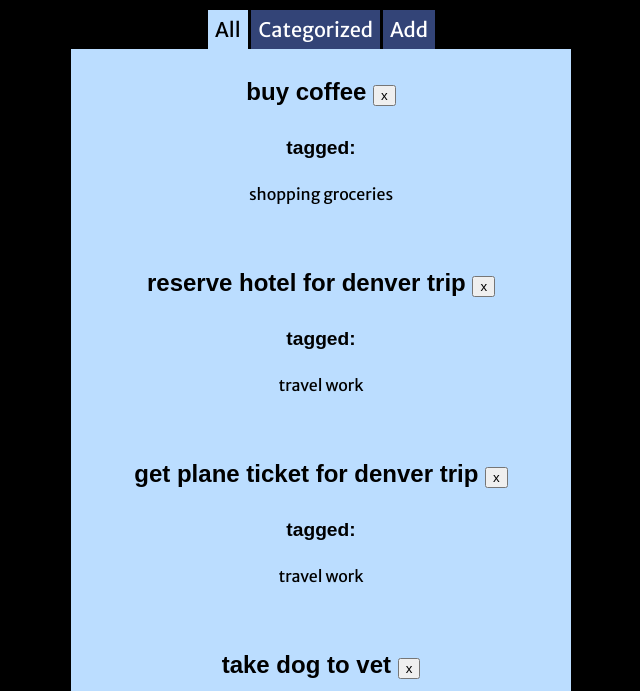
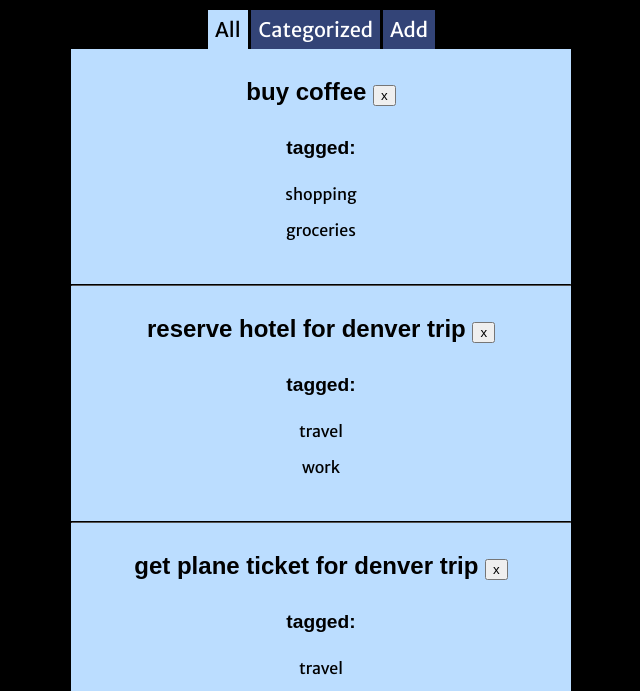
Before and after one commit to tazal/CSCI344-Project-3, a plain HTML site: page index.html in a window 1280 px wide. Shown: the part 95-786 px from the top of the page, without its empty margins (319-959 px from the left). Drawn offline with nearby package versions, Linux system fonts and the light colour scheme; a web font is replaced by a local one.

Commit message:
Tab 1 complete.

```diff
--- a/javascripts/app/main.js
+++ b/javascripts/app/main.js
@@ -6,6 +6,7 @@
     main = function () {
       var stack = [],
         i = 0,
+        firstTabCounter = 0,
         setUpClickHandler = function (anchor) {
           anchor.click(function () {
             var target = $(this).attr("href");
@@ -22,16 +23,17 @@
 
         //populates All tab
         todos.forEach(function (todo) {
-          $("#tab1").append("<div class='todo'><h3>" + todo.description + " <button class='destroy'>x</button></h3>" + "<h4>tagged: </h4><p>");
+          $("#tab1").append("<div id='todos" + firstTabCounter + "'></div>")
+          $("#tab1 #todos" + firstTabCounter).append("<h3>" + todo.description + " <button class='destroy'>x</button></h3>" + "<h4>tagged: </h4>");
           todo.categories.forEach(function (category) {
-            $("#tab1").append(category + " ");
+            $("#tab1 #todos" + firstTabCounter).append("<p>" + category + "</p>");
           });
-          $("#tab1").append("</p><br /></div>");
+          $("#tab1 #todos" + firstTabCounter).append("<br /><hr />");
+          firstTabCounter += 1;
         });
 
         $('body').on("click", ".destroy", function () {
-          $(this).parent().parent().fadeOut();
-          console.log("clicked");
+          $(this).parent().parent().remove();
         });
         //end All tab
 
--- a/stylesheets/style.css
+++ b/stylesheets/style.css
@@ -29,6 +29,10 @@ p {
 
 h1, h3, h4 {
   font-family: "Inder", sans-serif;
+}
+
+hr {
+  border-color: #000;
 }
 
 .tabcontainer a {
```
